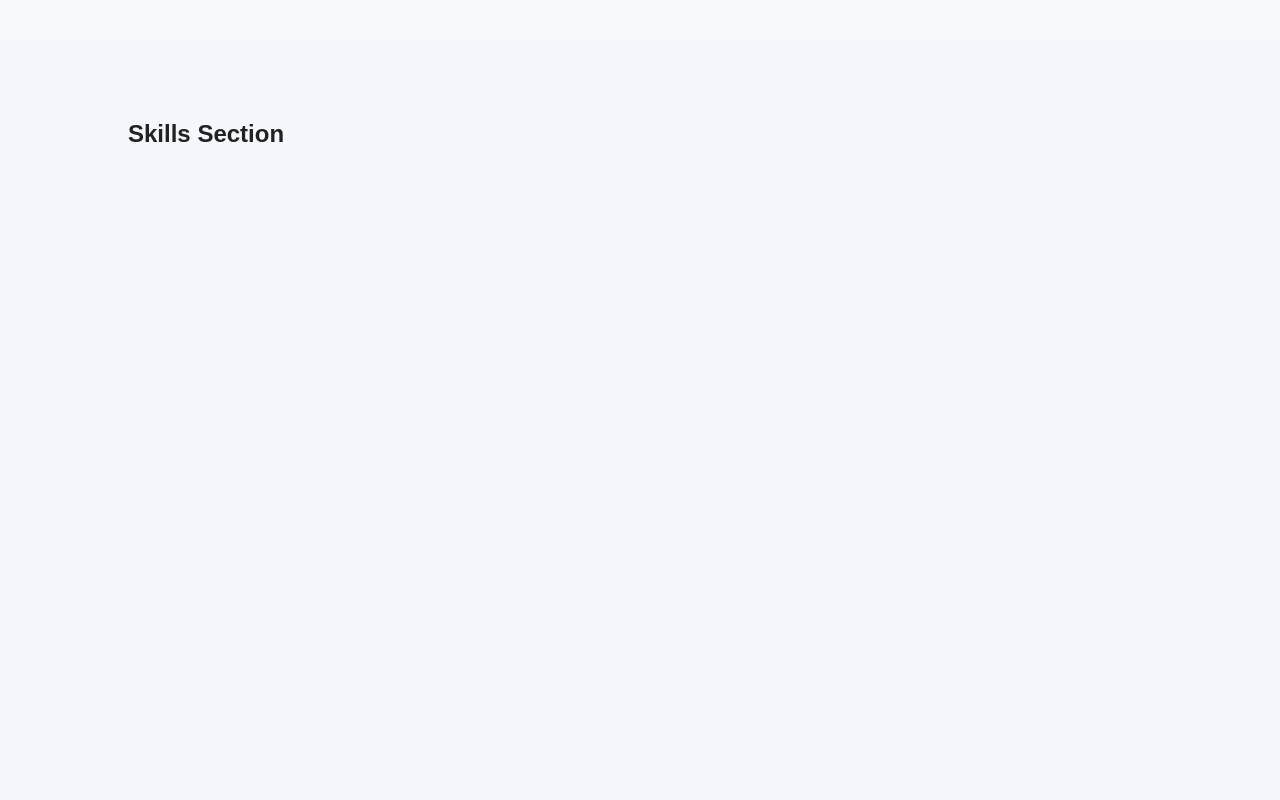
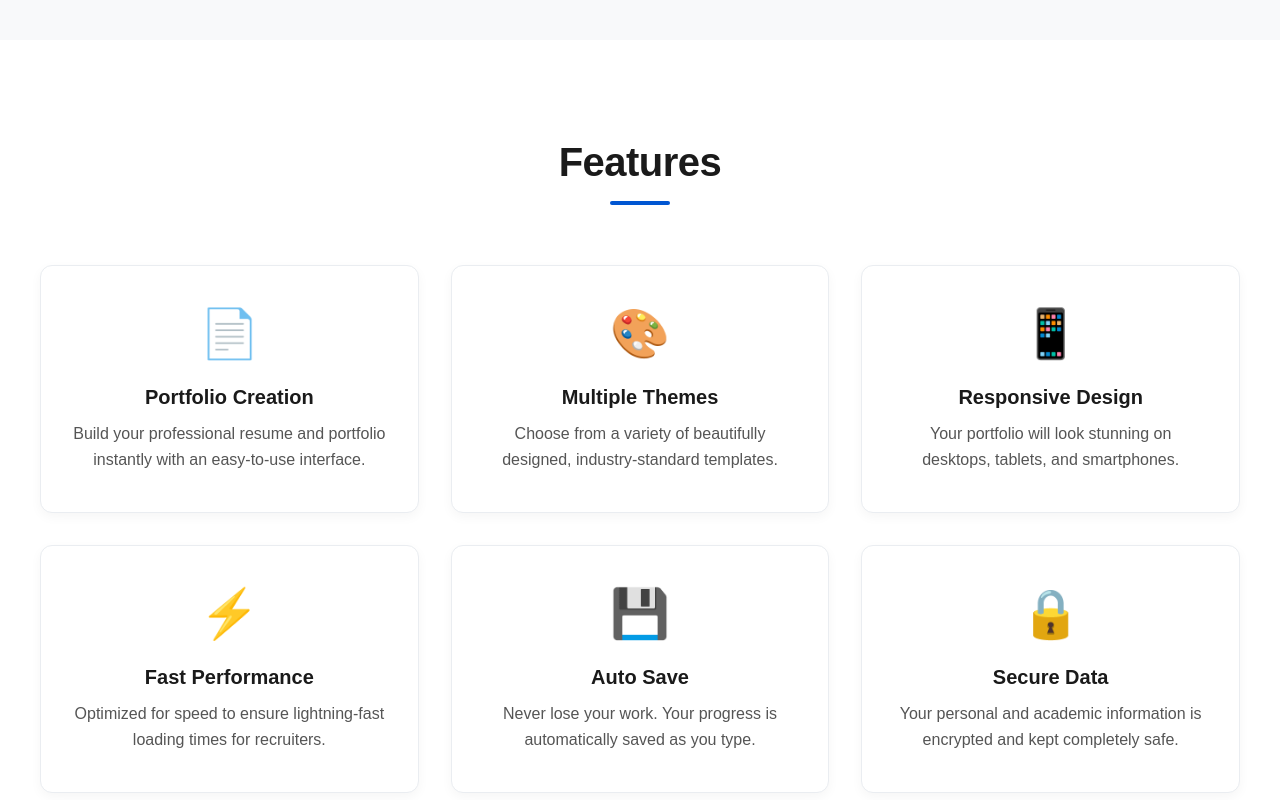
Before and after one commit to Akashv-deve/Student-Portfolio-Builder, a React (Vite) app: page / in a window 1280 px wide. Shown: the part 1560-2360 px from the top of the page. Built offline with nearby package versions, Linux system fonts and the light colour scheme.

Commit message:
Added Skills section

```diff
--- /dev/null
+++ b/src/components/Skills.css
@@ -0,0 +1,119 @@
+/* --- Global Skills Variables --- */
+:root {
+  --primary-blue: #0056d2;
+  --bg-white: #ffffff;
+  --bg-section: #ffffff; /* Keeping it white to contrast with the light gray About section */
+  --text-dark: #1a1a1a;
+  --text-gray: #555555;
+  --card-border: #eaedf1;
+  --card-shadow: 0 4px 12px rgba(0, 0, 0, 0.04);
+  --card-hover-shadow: 0 16px 32px rgba(0, 86, 210, 0.1);
+}
+
+/* --- Base Section Styles --- */
+.skills-section {
+  background-color: var(--bg-section);
+  padding: 100px 24px;
+  display: flex;
+  justify-content: center;
+}
+
+.skills-container {
+  max-width: 1200px;
+  width: 100%;
+}
+
+/* --- Header Styles --- */
+.skills-header {
+  text-align: center;
+  margin-bottom: 60px;
+  display: flex;
+  flex-direction: column;
+  align-items: center;
+}
+
+.skills-title {
+  font-size: 2.5rem;
+  color: var(--text-dark);
+  font-weight: 700;
+  letter-spacing: -0.5px;
+  margin-bottom: 16px;
+}
+
+.skills-divider {
+  width: 60px;
+  height: 4px;
+  background-color: var(--primary-blue);
+  border-radius: 2px;
+}
+
+/* --- Grid Layout --- */
+.skills-grid {
+  display: grid;
+  /* Automatically fits as many 300px columns as possible */
+  grid-template-columns: repeat(auto-fit, minmax(300px, 1fr));
+  gap: 32px;
+}
+
+/* --- Card Styles --- */
+.skill-card {
+  background-color: var(--bg-white);
+  border: 1px solid var(--card-border);
+  border-radius: 12px;
+  padding: 40px 32px;
+  text-align: center;
+  box-shadow: var(--card-shadow);
+  transition: transform 0.3s ease, box-shadow 0.3s ease, border-color 0.3s ease;
+}
+
+/* Hover Animation */
+.skill-card:hover {
+  transform: translateY(-8px);
+  box-shadow: var(--card-hover-shadow);
+  border-color: var(--primary-blue);
+}
+
+/* Emoji Icon Styling */
+.skill-icon {
+  font-size: 3rem;
+  margin-bottom: 24px;
+  display: inline-block;
+  /* Adds a subtle bounce to the icon on card hover */
+  transition: transform 0.3s ease;
+}
+
+.skill-card:hover .skill-icon {
+  transform: scale(1.1);
+}
+
+.skill-card-title {
+  font-size: 1.25rem;
+  color: var(--text-dark);
+  font-weight: 600;
+  margin-bottom: 12px;
+}
+
+.skill-card-description {
+  font-size: 1rem;
+  color: var(--text-gray);
+  line-height: 1.6;
+}
+
+/* --- Mobile Responsiveness --- */
+@media screen and (max-width: 768px) {
+  .skills-section {
+    padding: 60px 20px;
+  }
+
+  .skills-title {
+    font-size: 2rem;
+  }
+
+  .skills-grid {
+    gap: 20px;
+  }
+
+  .skill-card {
+    padding: 32px 24px;
+  }
+}
--- a/src/components/Skills.jsx
+++ b/src/components/Skills.jsx
@@ -1,9 +1,62 @@
-function Skills() {
+import React from 'react';
+import './Skills.css';
+
+const Skills = () => {
+  const features = [
+    {
+      icon: '📄',
+      title: 'Portfolio Creation',
+      description: 'Build your professional resume and portfolio instantly with an easy-to-use interface.'
+    },
+    {
+      icon: '🎨',
+      title: 'Multiple Themes',
+      description: 'Choose from a variety of beautifully designed, industry-standard templates.'
+    },
+    {
+      icon: '📱',
+      title: 'Responsive Design',
+      description: 'Your portfolio will look stunning on desktops, tablets, and smartphones.'
+    },
+    {
+      icon: '⚡',
+      title: 'Fast Performance',
+      description: 'Optimized for speed to ensure lightning-fast loading times for recruiters.'
+    },
+    {
+      icon: '💾',
+      title: 'Auto Save',
+      description: 'Never lose your work. Your progress is automatically saved as you type.'
+    },
+    {
+      icon: '🔒',
+      title: 'Secure Data',
+      description: 'Your personal and academic information is encrypted and kept completely safe.'
+    }
+  ];
+
   return (
-    <section id="skills">
-      <h1>Skills Section</h1>
+    <section className="skills-section" id="skills">
+      <div className="skills-container">
+        {/* Section Header */}
+        <div className="skills-header">
+          <h2 className="skills-title">Features</h2>
+          <div className="skills-divider"></div>
+        </div>
+
+        {/* Features Grid */}
+        <div className="skills-grid">
+          {features.map((feature, index) => (
+            <div className="skill-card" key={index}>
+              <div className="skill-icon">{feature.icon}</div>
+              <h3 className="skill-card-title">{feature.title}</h3>
+              <p className="skill-card-description">{feature.description}</p>
+            </div>
+          ))}
+        </div>
+      </div>
     </section>
   );
-}
+};
 
 export default Skills;
```
